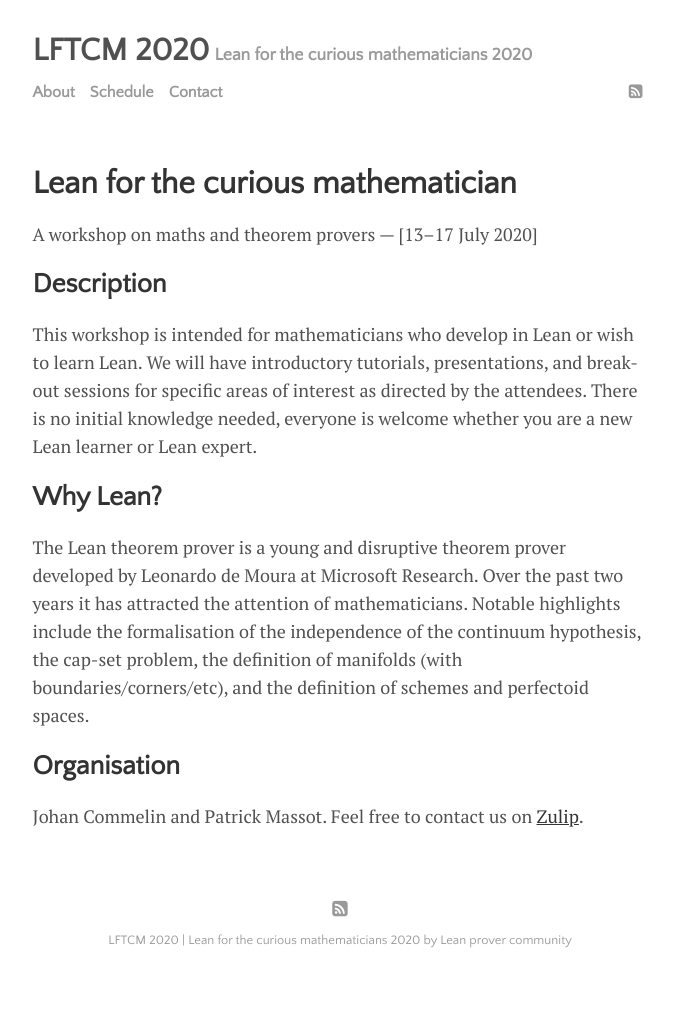
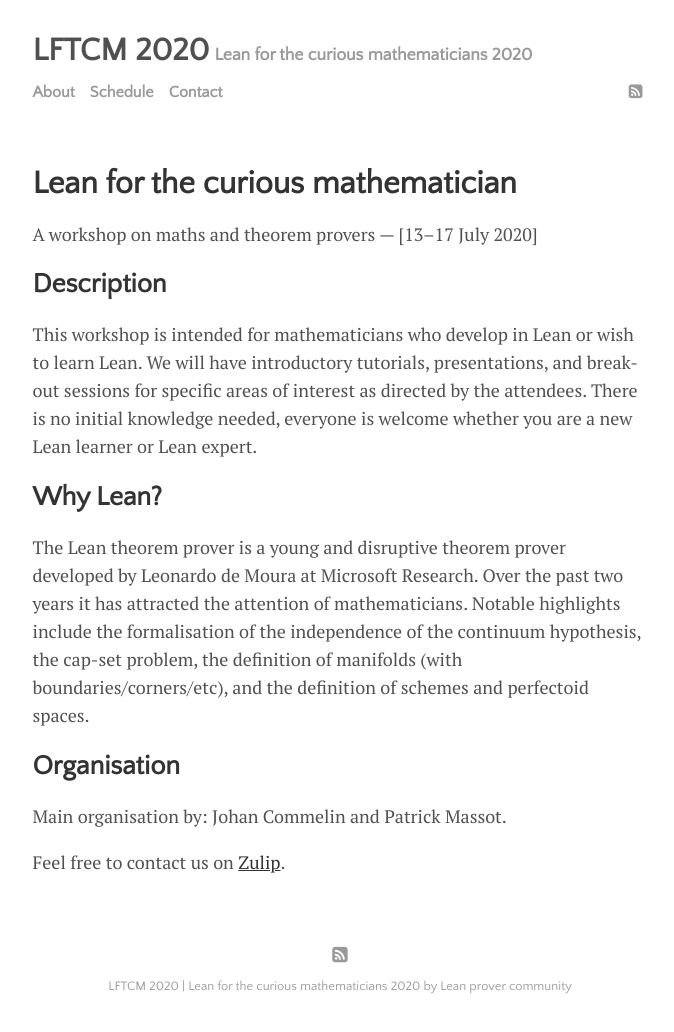
Before and after one commit to leanprover-community/lftcm2020, a Jekyll site: the page built from index.md, in a window 1280 px wide. Shown: the whole page, without its empty margins (300-974 px from the left). Built offline with Jekyll 4.4.1, drawn with Linux system fonts in a browser that asks for light colours; before the commit the page ends 986 px from its top, so only the background shows below that.

Commit message:
Slight tweak

```diff
--- a/index.md
+++ b/index.md
@@ -23,6 +23,7 @@ the cap-set problem, the definition of manifolds (with boundaries/corners/etc),
 and the definition of schemes and perfectoid spaces.
 
 ## Organisation
-Johan Commelin and Patrick Massot.
+Main organisation by: Johan Commelin and Patrick Massot.
+
 Feel free to contact us on
 [Zulip](https://leanprover.zulipchat.com/#narrow/stream/238830-Lean-for.20the.20curious.20mathematician.202020).
```
